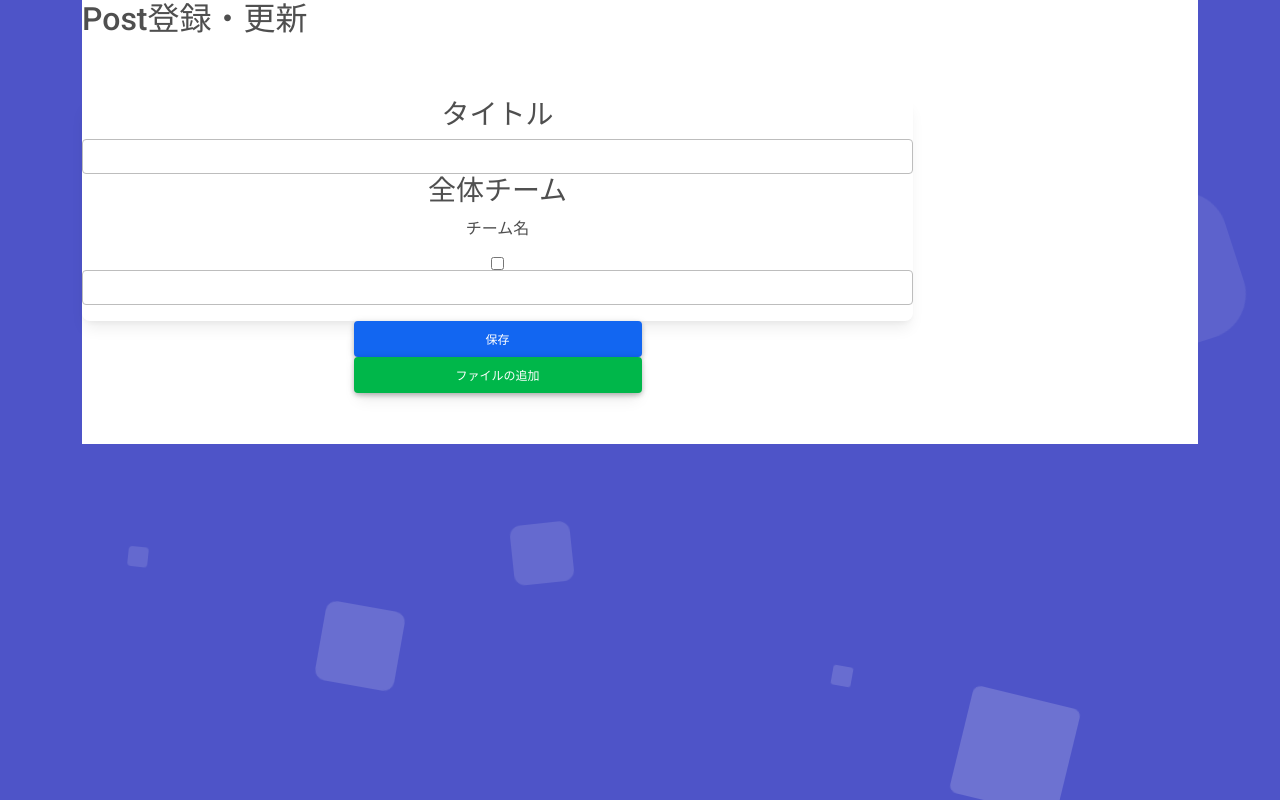
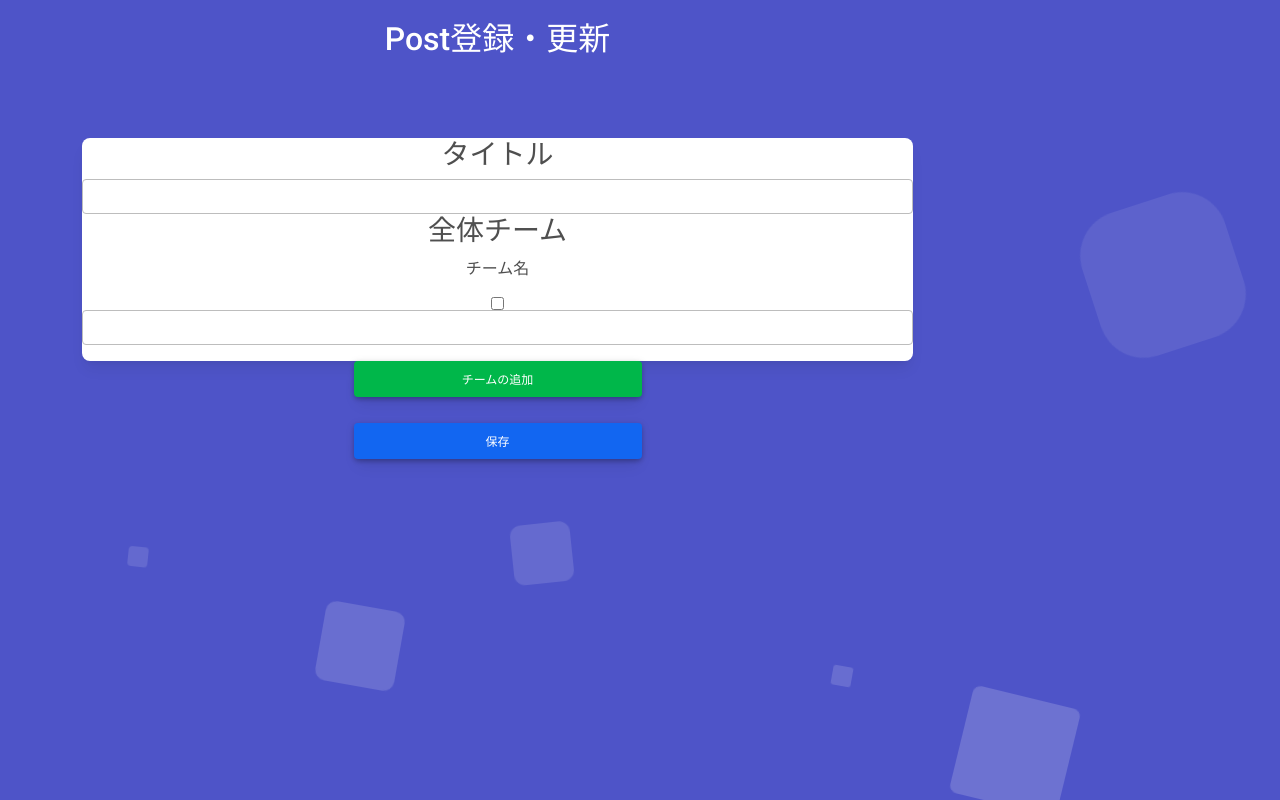
Before and after one commit to voting-system-for-jam/web-version, a Django app: page /make in a window 1280 px wide. Run offline with Django 3.2, Linux system fonts and the light colour scheme; some libraries are stand-ins or nearby versions.

Commit message:
cssを少し変更し、CIパイプラインを作成しました。

```diff
--- a/docker-compose.yml
+++ b/docker-compose.yml
@@ -25,6 +25,5 @@ services:
         image: postgres
         volumes:
             - 'db-data:/var/lib/postgresql/data'
-        # environment:
-        #     - 'POSTGRES_USER=postgres'
-        #     - 'POSTGRES_PASSWORD=postgres'
+        environment:
+            - 'POSTGRES_HOST_AUTH_METHOD=trust'
--- a/jam/jam_vote/templates/jam_vote/index.html
+++ b/jam/jam_vote/templates/jam_vote/index.html
@@ -31,10 +31,14 @@
 
         <a href="{% url 'jam_vote:make' %}"
         class="btn btn-primary">投票を作る</a>
+    </div>
+    <br>
+    <div class="card card-rem">
+
         <a href="/admin"
         target="_blank"
         class="btn btn-secondary">管理画面に飛ぶ</a>
+
     </div>
 
-
     {% endblock %}
--- a/jam/jam_vote/templates/jam_vote/make.html
+++ b/jam/jam_vote/templates/jam_vote/make.html
@@ -2,19 +2,15 @@
 {% block content %}
 
 {% if error_message %}<p><strong>{{ error_message }}</strong></p>{% endif %}
-<div class="bg-white">
 
 <div class="row">
     <div class="col-md-9">
-            <h2>Post登録・更新</h2>
+        <h2 class="title">Post登録・更新</h2>
         <br>
 
-            <form action=""
-                method="post"
-                enctype='multipart/form-data'>
+        <form action="" method="post" enctype='multipart/form-data'>
             {% csrf_token %}
-                <div class="form-group card"
-                    id="file-area">
+            <div class="form-group card" id="team-area">
                 <h3>タイトル</h3>
                 {{ question.title }}
                 <h3>全体チーム</h3>
@@ -24,20 +20,15 @@
                 {{ form.DELETE }}
                 <p>{{ form.teamname }}</p>
                 {% endfor %}
-                    <!-- {{formset}} -->
             </div>
             <div class="card card-rem">
-                    <button type="submit"
-                        class="btn btn-primary">保存</button>
+                <button id="add" type="button" class="btn btn-success">チームの追加</button>
             </div>
+            <br>
             <div class="card card-rem">
-                    <button id="add"
-                        type="button"
-                        class="btn btn-success">ファイルの追加</button>
+                <button type="submit" class="btn btn-primary">保存</button>
             </div>
-                <br><br>
         </form>
-        </div>
     </div>
 </div>
 
@@ -66,9 +57,9 @@
                 name: "team_set-" + currentFileCount + "-DELETE",
                 id: "id_team_set-" + currentFileCount + "-DELETE",
             });
-            $('div#file-area').append(deleteElement);
-            $('div#file-area').append(nameElement);
-            // $('div#file-area').append(fileElement);
+            $('div#team-area').append(deleteElement);
+            $('div#team-area').append(nameElement);
+            $('div#team-area').append($('<br>'));
             currentFileCount += 1;
             totalManageElement.attr('value', currentFileCount);
         });
--- a/jam/jam_vote/views.py
+++ b/jam/jam_vote/views.py
@@ -103,7 +103,7 @@ def img_plot(request, question_id):
     # matplotを使って作図する
     fig, ax = plt.subplots(nrows=1, ncols=2)
     fig.autofmt_xdate(rotation=45)
-    ax[0].set_title('FavoriteTeam')
+    ax[0].set_title('お気に入りのチーム')
     ax[1].set_title('BestTeam')
     ax[0].bar(x, y)
     ax[1].bar(p, q)
```
Also changed, not shown: .travis.yml (added). Lines whose indentation alone changed are shown as unchanged.
